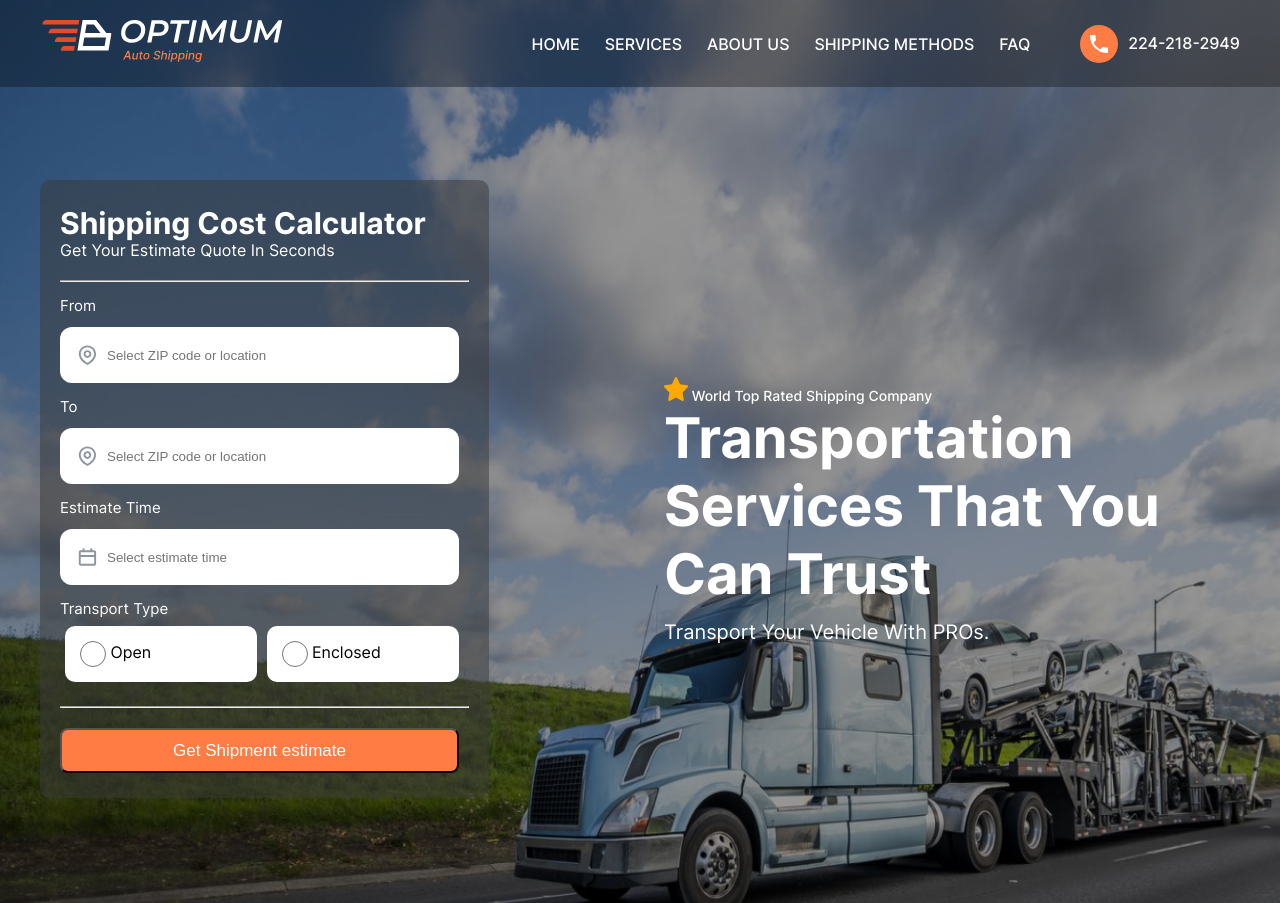
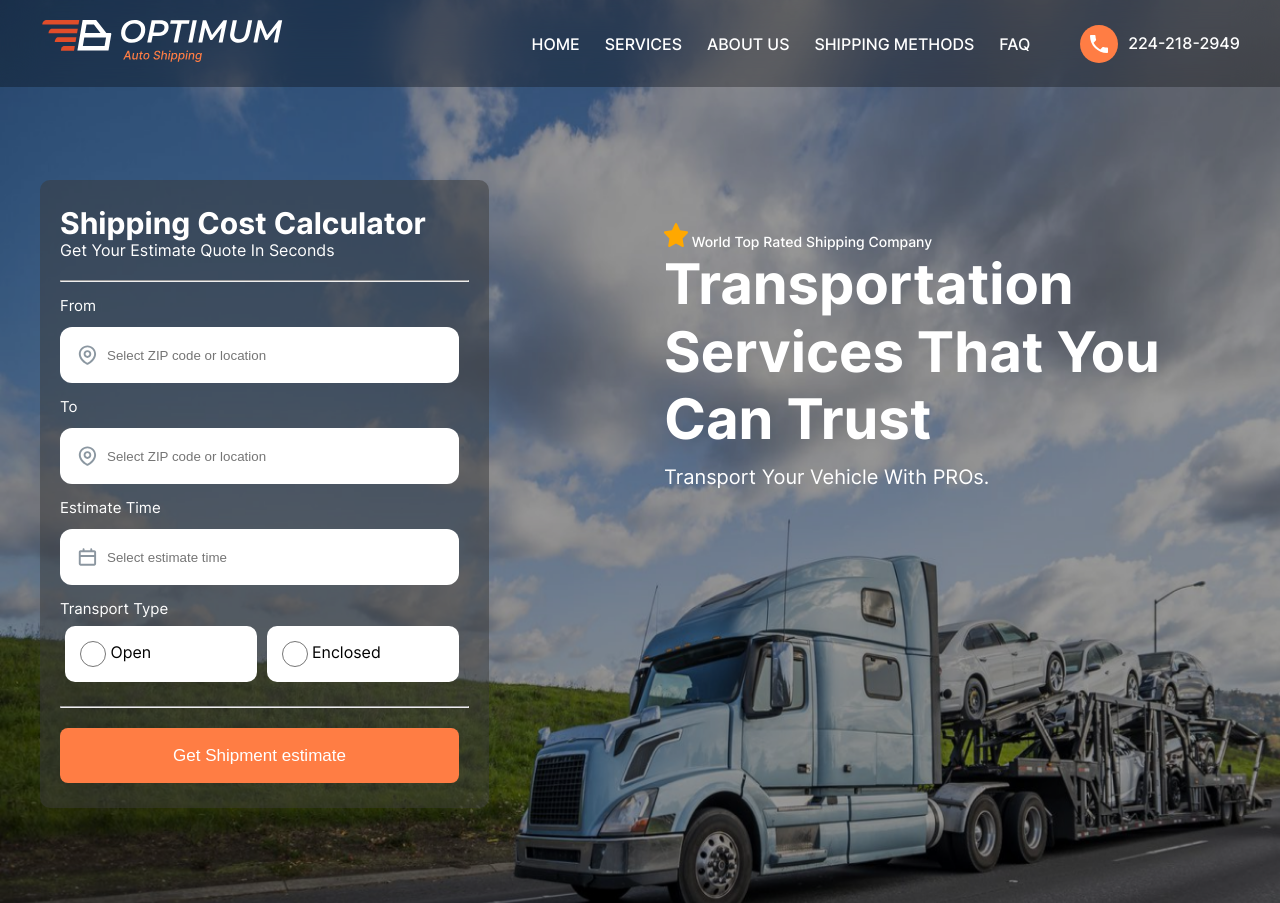
Before and after one commit to fenix1409/Carshipment, a plain HTML site: page index.html in a window 1280 px wide. Shown: the top 903 px of the page. Drawn offline with Linux system fonts and the light colour scheme.

Commit message:
Add index, blocks

```diff
--- a/scss/blocks/_about.scss
+++ b/scss/blocks/_about.scss
@@ -14,7 +14,7 @@
     @include textStyle($MB: 16px, $FS: 38px, $FW: 700, $CLR: black, $LH: 46px, $CASE: none);
 }
 .about__subtitle {
-    @include textStyle($MB: 16px, $FS: 38px, $FW: 700, $CLR: black, $LH: 46px, $CASE: none);
+    @include textStyle($MB: 16px, $FS: 38px, $FW: 700, $CLR: $orange-clr, $LH: 46px, $CASE: none);
 }
 .about__text {
     @include textStyle($MB: 50px, $FS: 16px, $FW: 300, $CLR: rgba(0, 0, 0, 0.68), $LH: 24px, $CASE: none);
--- a/scss/blocks/_hero.scss
+++ b/scss/blocks/_hero.scss
@@ -8,7 +8,7 @@
     background-attachment: fixed;
 }
 .hero {
-    @include dislpay($DF: flex, $AI: center, $JC: space-between, $GAP: 85px);
+    @include dislpay($DF: flex, $AI: unset, $JC: space-between, $GAP: 85px);
 }
 .hero__form {
     width: 449px;
@@ -70,7 +70,7 @@
     margin: 24px 0 20px;
 }
 .hero__submit-btn{
-    @include buttonsytle($W:399px, $P: 10px, $BR_RAD: 8px, $BG_CLR: $orange-clr, $CLR: $white-clr, $FS: 17px, $FW: 500, $LH: 21px, $BORDER: 1 px solid $orange-clr);
+    @include buttonsytle($W:399px, $P: 17px, $BR_RAD: 8px, $BG_CLR: $orange-clr, $CLR: $white-clr, $FS: 17px, $FW: 500, $LH: 21px, $BORDER: none);
 }
 .hero__submit-btn:hover{
     color: $orange-clr;
```
Also changed, not shown: index.html (+1 -1 lines), css/main.css, 1 other file.
